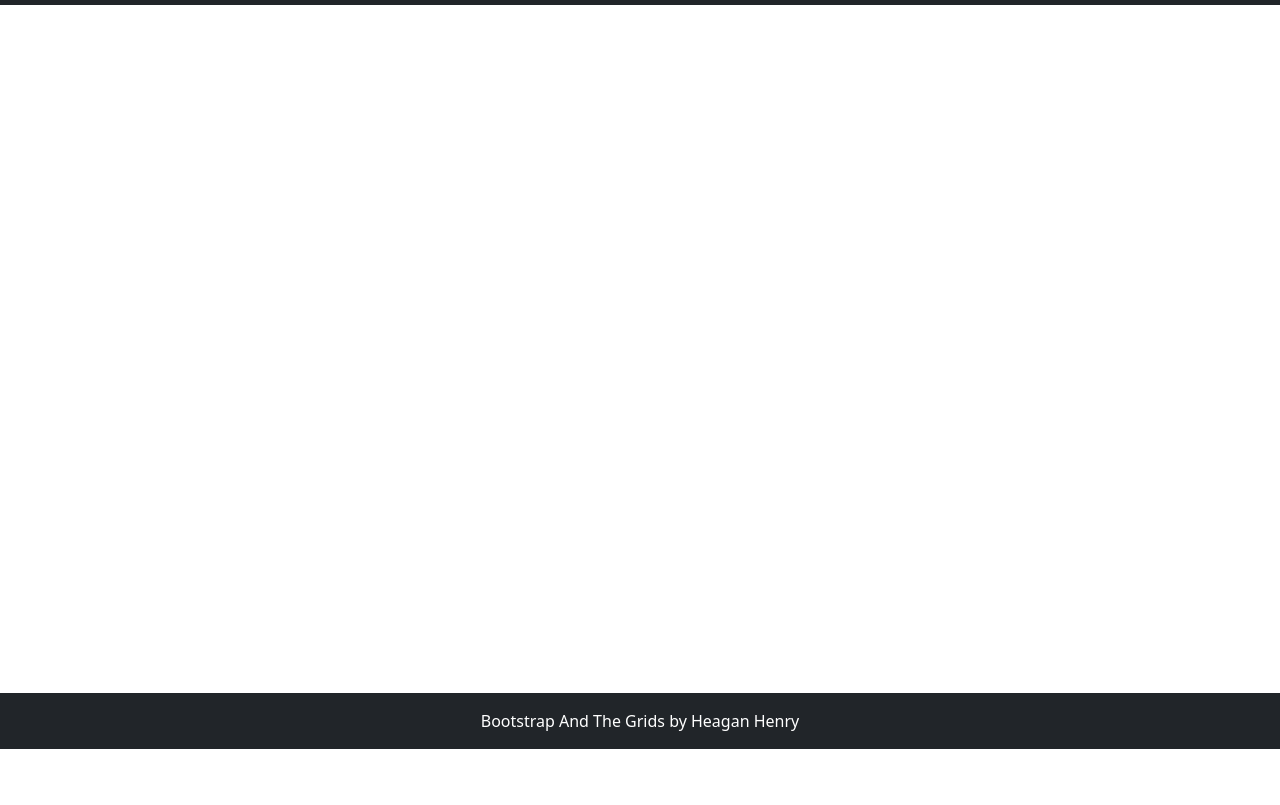
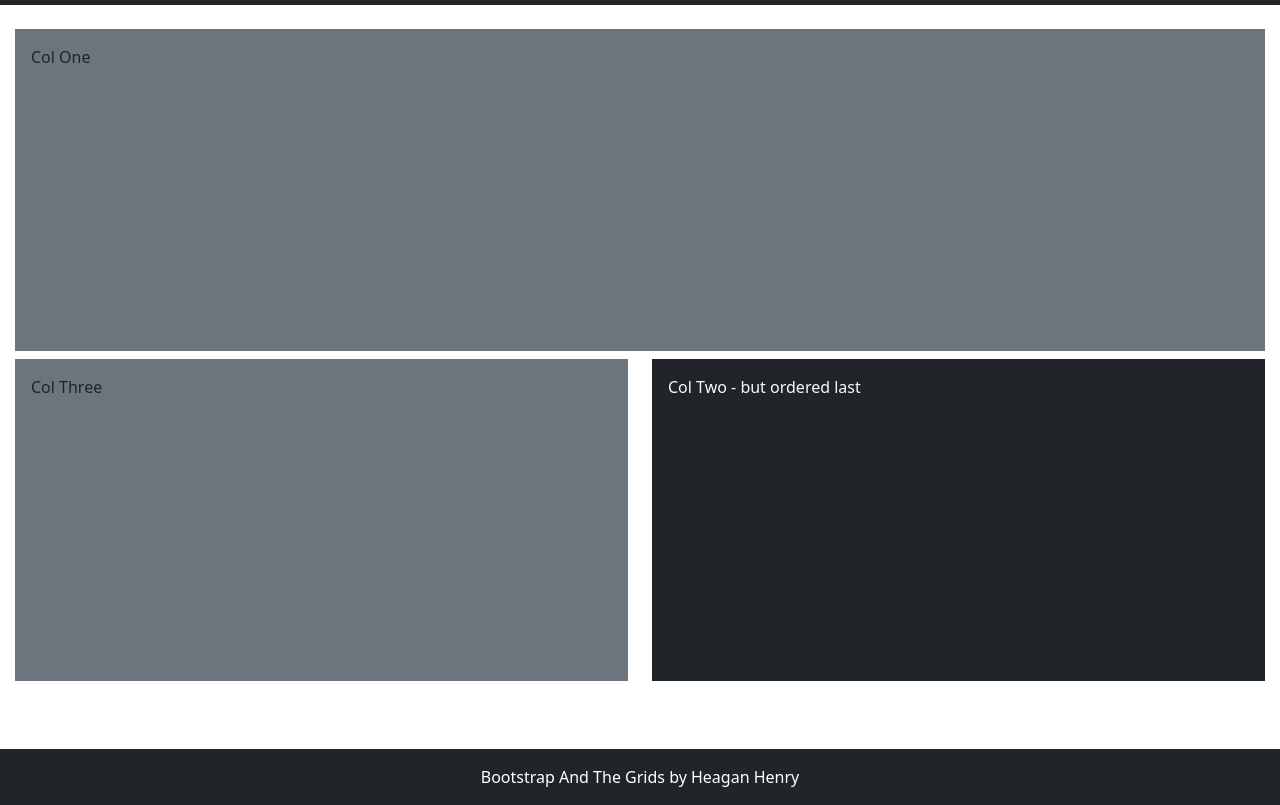
Before and after one commit to heaganhenry/BootstrapAndTheGrids, a plain HTML site: page Grid7.html in a window 1280 px wide. Shown: the part 51-856 px from the top of the page. Before the commit the page ends 800 px from the top, so only its background shows below. Drawn offline with nearby package versions, Linux system fonts and the light colour scheme.

Commit message:
Complete grid 7

```diff
--- a/Grid7.html
+++ b/Grid7.html
@@ -71,7 +71,19 @@
 		</nav>
 
 		<main class="flex-shrink-0">
-			<div class="container"></div>
+			<div class="container-fluid minHeight h-100">
+				<div class="row h-100 row-cols-1 gy-2 row-cols-md-2">
+					<div class="col col-md-12">
+						<div class="bg-secondary h-100 p-3">Col One</div>
+					</div>
+					<div class="col col-md-6 order-last">
+						<div class="bg-dark text-light h-100 p-3">Col Two - but ordered last</div>
+					</div>
+					<div class="col col-md-6">
+						<div class="bg-secondary h-100 p-3">Col Three</div>
+					</div>
+				</div>
+			</div>
 		</main>
 		<footer class="footer mt-auto py-3 bg-dark sticky-footer">
 			<div class="container-fluid text-center">
--- a/css/site.css
+++ b/css/site.css
@@ -1,4 +1,9 @@
 main>.container {
+    padding: 60px 15px 0;
+    margin-bottom: 5rem;
+}
+
+main>.container-fluid {
     padding: 60px 15px 0;
     margin-bottom: 5rem;
 }
```
